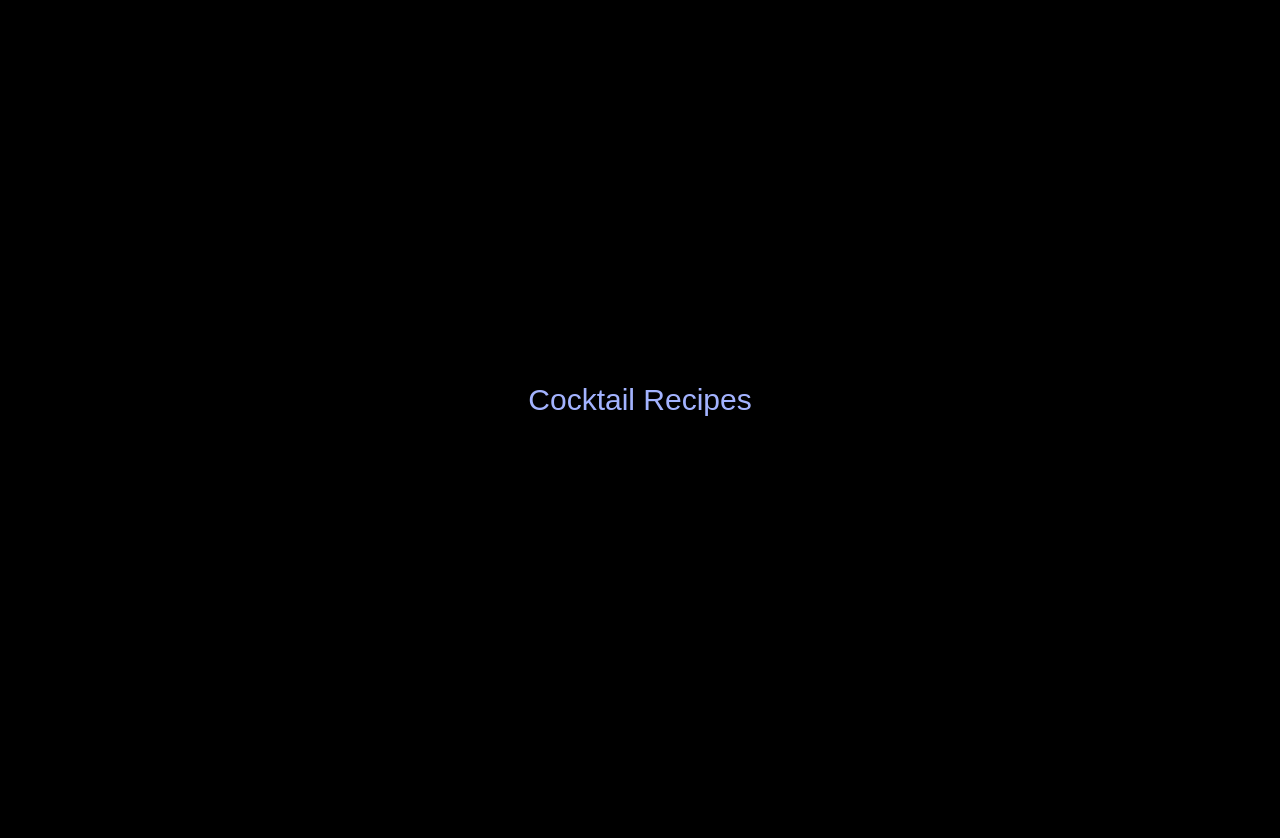
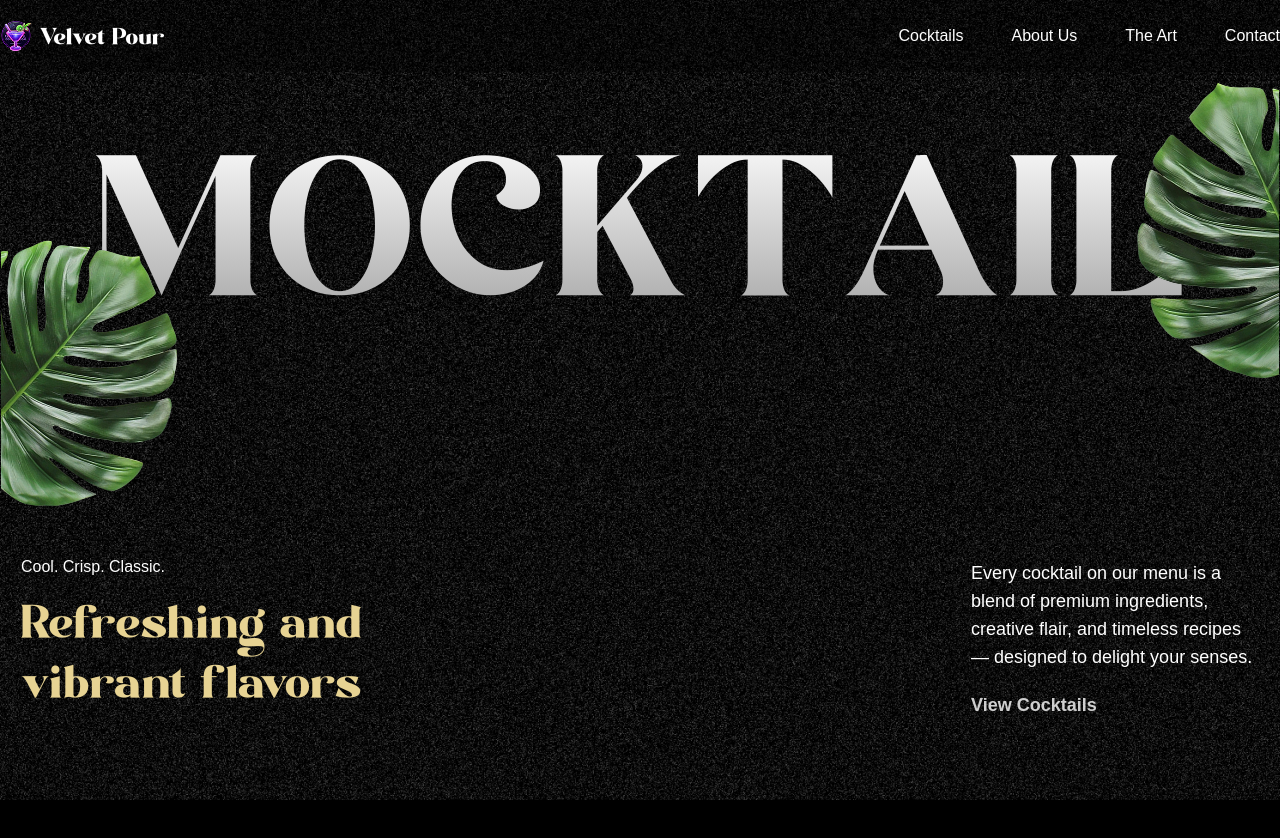
Before and after one commit to Kamogelo-7/cocktail-site, a React (Vite) app: page / in a window 1280 px wide. Shown: the top 838 px of the page. Before the commit the page ends 800 px from the top, so only its background shows below. Built offline with nearby package versions, Linux system fonts and the light colour scheme; a web font is replaced by a local one.

Commit message:
implemented first part of hero section

```diff
--- a/src/App.tsx
+++ b/src/App.tsx
@@ -1,7 +1,19 @@
-import HomePage from "./features/home/homepage";
+// import Routespath from "../routes";
+import { gsap } from "gsap";
+import { ScrollTrigger, SplitText } from "gsap/all";
+import Hero from "./features/home/components/Hero";
+import Navbar from "./shared/components/Navbar";
 
-function App() {
-  return <HomePage />;
-}
+gsap.registerPlugin(ScrollTrigger, SplitText);
+
+const App = () => {
+  return (
+    <main>
+      <Navbar />
+      <Hero />
+      <div className="h-dvh bg-black"></div>
+    </main>
+  );
+};
 
 export default App;
--- /dev/null
+++ b/src/constants/index.ts
@@ -0,0 +1,183 @@
+const navLinks = [
+  {
+    id: "cocktails",
+    title: "Cocktails",
+  },
+  {
+    id: "about",
+    title: "About Us",
+  },
+  {
+    id: "work",
+    title: "The Art",
+  },
+  {
+    id: "contact",
+    title: "Contact",
+  },
+];
+
+const cocktailLists = [
+  {
+    name: "Chapel Hill Shiraz",
+    country: "AU",
+    detail: "Battle",
+    price: "$10",
+  },
+  {
+    name: "Caten Malbee",
+    country: "AU",
+    detail: "Battle",
+    price: "$49",
+  },
+  {
+    name: "Rhino Pale Ale",
+    country: "CA",
+    detail: "750 ml",
+    price: "$20",
+  },
+  {
+    name: "Irish Guinness",
+    country: "IE",
+    detail: "600 ml",
+    price: "$29",
+  },
+];
+
+const mockTailLists = [
+  {
+    name: "Tropical Bloom",
+    country: "US",
+    detail: "Battle",
+    price: "$10",
+  },
+  {
+    name: "Passionfruit Mint",
+    country: "US",
+    detail: "Battle",
+    price: "$49",
+  },
+  {
+    name: "Citrus Glow",
+    country: "CA",
+    detail: "750 ml",
+    price: "$20",
+  },
+  {
+    name: "Lavender Fizz",
+    country: "IE",
+    detail: "600 ml",
+    price: "$29",
+  },
+];
+
+const profileLists = [
+  {
+    imgPath: "/images/profile1.png",
+  },
+  {
+    imgPath: "/images/profile2.png",
+  },
+  {
+    imgPath: "/images/profile3.png",
+  },
+  {
+    imgPath: "/images/profile4.png",
+  },
+];
+
+const featureLists = [
+  "Perfectly balanced blends",
+  "Garnished to perfection",
+  "Ice-cold every time",
+  "Expertly shaken & stirred",
+];
+
+const goodLists = [
+  "Handpicked ingredients",
+  "Signature techniques",
+  "Bartending artistry in action",
+  "Freshly muddled flavors",
+];
+
+const storeInfo = {
+  heading: "Where to Find Us",
+  address: "456, Raq Blvd. #404, Los Angeles, CA 90210",
+  contact: {
+    phone: "(555) 987-6543",
+    email: "hello@jsmcocktail.com",
+  },
+};
+
+const openingHours = [
+  { day: "Mon–Thu", time: "11:00am – 12am" },
+  { day: "Fri", time: "11:00am – 2am" },
+  { day: "Sat", time: "9:00am – 2am" },
+  { day: "Sun", time: "9:00am – 1am" },
+];
+
+const socials = [
+  {
+    name: "Instagram",
+    icon: "/images/insta.png",
+    url: "#",
+  },
+  {
+    name: "X (Twitter)",
+    icon: "/images/x.png",
+    url: "#",
+  },
+  {
+    name: "Facebook",
+    icon: "/images/fb.png",
+    url: "#",
+  },
+];
+
+const sliderLists = [
+  {
+    id: 1,
+    name: "Classic Mojito",
+    image: "/images/drink1.png",
+    title: "Simple Ingredients, Bold Flavor",
+    description:
+      "Made with tequila, lime juice, and orange liqueur, the Margarita is easy to make and full of character. Add a salted rim for the perfect drink on summer nights.",
+  },
+  {
+    id: 2,
+    name: "Raspberry Mojito",
+    image: "/images/drink2.png",
+    title: "A Zesty Classic That Never Fails",
+    description:
+      "The Margarita is a classic that balances tangy lime, smooth tequila, and a touch of sweetness. Shaken, frozen, or on the rocks—it’s always crisp & refreshing.",
+  },
+  {
+    id: 3,
+    name: "Violet Breeze",
+    image: "/images/drink3.png",
+    title: "Simple Ingredients, Bold Flavor",
+    description:
+      "Made with tequila, lime juice, and orange liqueur, the Margarita is easy to make and full of character. Add a salted rim for the perfect drink on summer nights.",
+  },
+  {
+    id: 4,
+    name: "Curacao Mojito",
+    image: "/images/drink4.png",
+    title: "Crafted With Care, Poured With Love",
+    description:
+      "Each cocktail is made with fresh ingredients and a passion for perfecting every pour, whether you're celebrating or simply relaxing.",
+  },
+];
+
+export {
+  navLinks,
+  cocktailLists,
+  mockTailLists,
+  profileLists,
+  featureLists,
+  goodLists,
+  openingHours,
+  storeInfo,
+  socials,
+  sliderLists,
+};
--- /dev/null
+++ b/src/features/home/components/Hero.tsx
@@ -0,0 +1,69 @@
+import { useGSAP } from "@gsap/react";
+import gsap from "gsap";
+import { SplitText } from "gsap/all";
+
+const Hero = () => {
+  useGSAP(() => {
+    const heroSplit = new SplitText(".title", { type: "chars, words" });
+    const paragraphSplit = new SplitText(".subtitle", { type: "lines" });
+
+    heroSplit.chars.forEach((char) => char.classList.add("text-gradient"));
+
+    gsap.from(heroSplit.chars, {
+      yPercent: 100,
+      duration: 1.8,
+      ease: "expo.inOut",
+      stagger: 0.06,
+    });
+
+    gsap.from(paragraphSplit.lines, {
+      opacity: 0,
+      yPercent: 100,
+      duration: 1.8,
+      ease: "expo.Out",
+      stagger: 0.06,
+      delay: 1,
+    });
+  }, []);
+  return (
+    <>
+      <section id="hero" className="noisy" aria-label="hero section">
+        <h1 className="title uppercase">Mocktail</h1>
+
+        <img
+          src="/images/hero-left-leaf.png"
+          alt="left leaf"
+          loading="lazy"
+          className="left-leaf"
+        />
+        <img
+          src="/images/hero-right-leaf.png"
+          alt="right leaf"
+          loading="lazy"
+          className="right-leaf"
+        />
+        <main className="body">
+          <div className="content">
+            <div className="space-y-5 hidden md:block">
+              <p>Cool. Crisp. Classic.</p>
+              <p className="subtitle">
+                Refreshing and <br />
+                vibrant flavors
+              </p>
+            </div>
+            <div className="view-cocktails">
+              <p className="subtitle">
+                Every cocktail on our menu is a blend of premium ingredients,
+                creative flair, and timeless recipes — designed to delight your
+                senses.
+              </p>
+              <a href="#cocktails">View Cocktails</a>
+            </div>
+          </div>
+        </main>
+      </section>
+    </>
+  );
+};
+
+export default Hero;
--- a/src/features/home/homepage.tsx
+++ b/src/features/home/homepage.tsx
@@ -1,13 +1,10 @@
-import { gsap } from "gsap";
-import { ScrollTrigger, SplitText } from "gsap/all";
-
-gsap.registerPlugin(ScrollTrigger, SplitText);
+import Hero from "./components/Hero";
 
 const HomePage = () => {
   return (
-    <div className="flex-center h-[100vh]">
-      <h1 className="text-3xl text-indigo-300">Cocktail Recipes</h1>
-    </div>
+    <main>
+      <Hero />
+    </main>
   );
 };
 
--- /dev/null
+++ b/src/shared/components/Navbar.tsx
@@ -0,0 +1,58 @@
+// import { Link } from "react-router-dom";
+import { navLinks } from "../../constants";
+import { useGSAP } from "@gsap/react";
+import gsap from "gsap";
+
+const Navbar = () => {
+  useGSAP(() => {
+    const navTween = gsap.timeline({
+      scrollTrigger: {
+        trigger: "nav",
+        start: "bottom top",
+      },
+    });
+
+    navTween.fromTo(
+      "nav",
+      { backgroundColor: "transparent" },
+      {
+        backgroundColor: "#00000050",
+        backgroundFilter: "blur(10px)",
+        duration: 1,
+        ease: "power1.inOut",
+      }
+    );
+
+    gsap
+      .timeline({
+        scrollTrigger: {
+          trigger: "#hero",
+          start: "top top",
+          end: "bottom top",
+          scrub: true,
+        },
+      })
+      .to(".right-leaf", { y: 200 }, 0)
+      .to(".left-leaf", { y: -200 }, 0);
+  });
+
+  return (
+    <nav aria-label="Main Navigation">
+      <div>
+        <a href="#home" className="flex items-center gap-2">
+          <img src="/images/logo.png" alt="logo" />
+          <p>Velvet Pour</p>
+        </a>
+
+        <ul>
+          {navLinks.map((link) => (
+            <li key={link.id}>
+              <a href={`#${link.id}`}>{link.title}</a>
+            </li>
+          ))}
+        </ul>
+      </div>
+    </nav>
+  );
+};
+export default Navbar;
```
